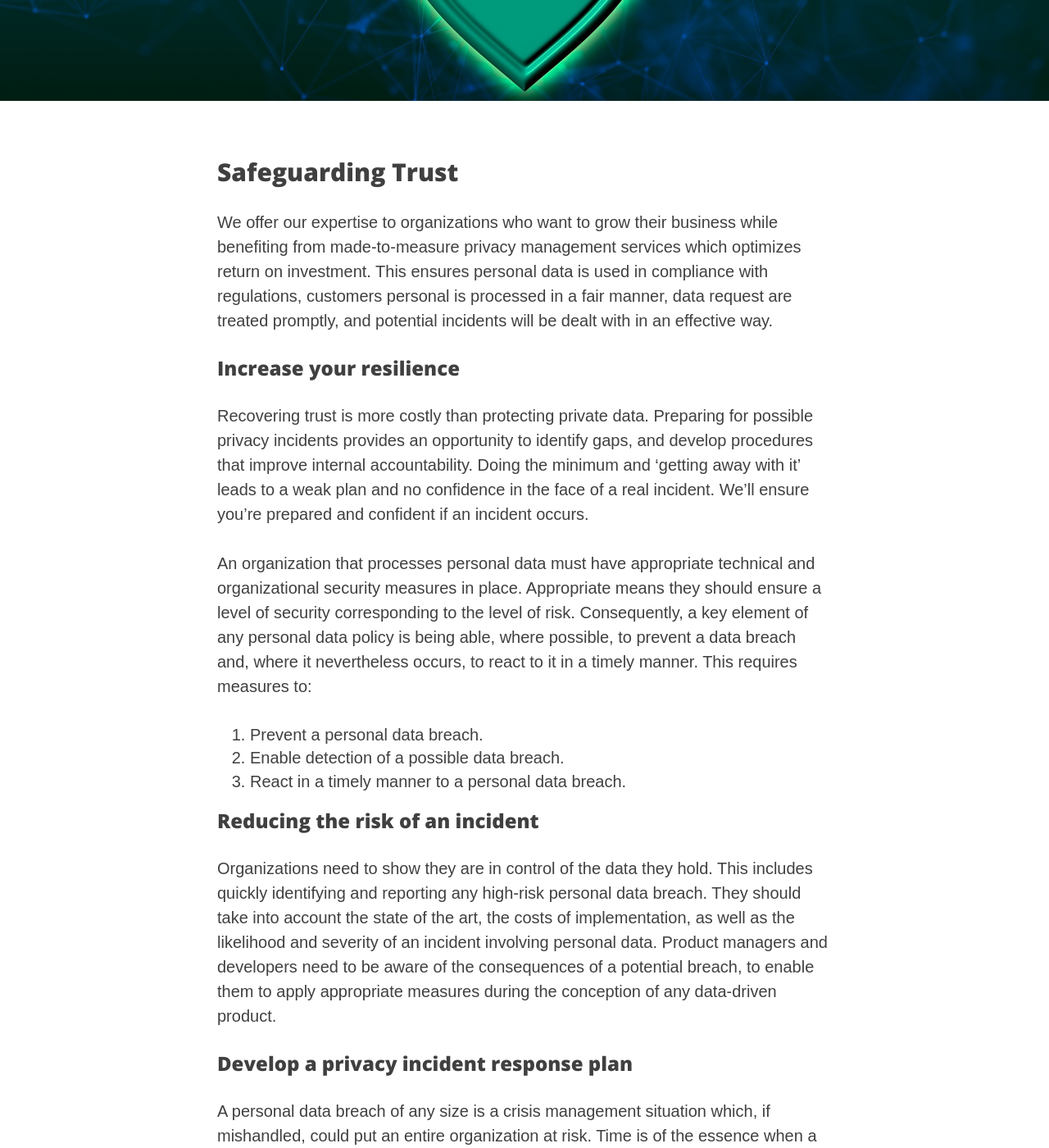
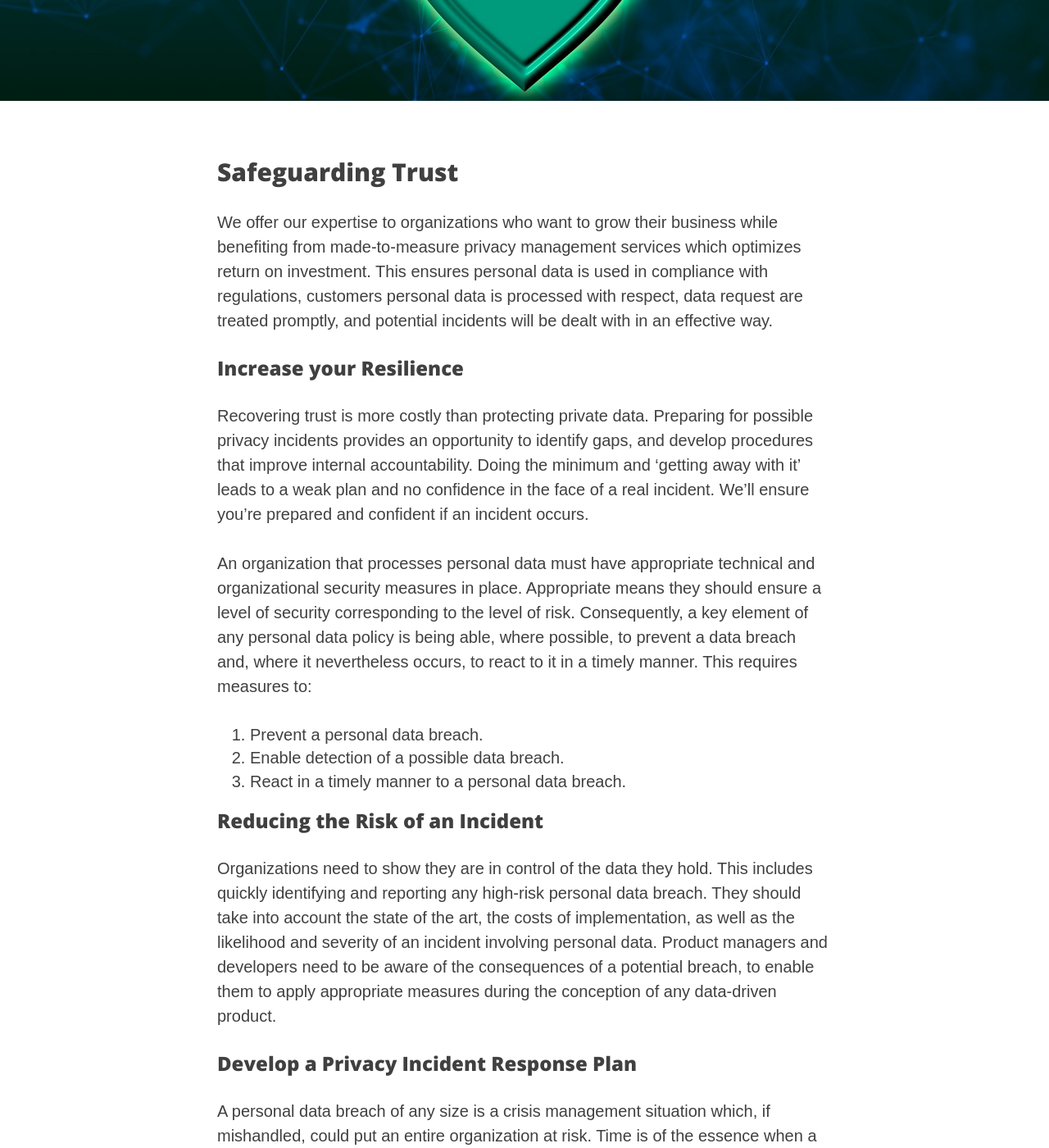
Before and after one commit to riod4/services, a Jekyll site: the page built from _services/compliance-services.md, in a window 1280 px wide and 1400 px high, scrolled down 364 px. Shown: the whole window at 82% size. Built offline with Jekyll 4.4.1, drawn with Linux system fonts in a browser that asks for light colours; nearby versions of some CDN libraries.

Commit message:
Update compliance-services.md text. 2020-11-16 v1.0

```diff
--- a/_services/compliance-services.md
+++ b/_services/compliance-services.md
@@ -15,10 +15,10 @@ header-license:
 ---
 
 ## Safeguarding Trust
-We offer our expertise to organizations who want to grow their business while benefiting from made-to-measure privacy management services which optimizes return on investment. This ensures personal data is used in compliance with regulations, customers personal is processed in a fair manner, data request are treated promptly, and potential incidents will be dealt with in an effective way.
+We offer our expertise to organizations who want to grow their business while benefiting from made-to-measure privacy management services which optimizes return on investment. This ensures personal data is used in compliance with regulations, customers personal data is processed with respect, data request are treated promptly, and potential incidents will be dealt with in an effective way.
 
 
-### Increase your resilience
+### Increase your Resilience
 Recovering trust is more costly than protecting private data. Preparing for possible privacy incidents provides an opportunity to identify gaps, and develop procedures that improve internal accountability. Doing the minimum and ‘getting away with it’ leads to a weak plan and no confidence in the face of a real incident. We’ll ensure you’re prepared and confident if an incident occurs.
 
 An organization that processes personal data must have appropriate technical and organizational security measures in place. Appropriate means they should ensure a level of security corresponding to the level of risk. Consequently, a key element of any personal data policy is being able, where possible, to prevent a data breach and, where it nevertheless occurs, to react to it in a timely manner. This requires measures to:
@@ -28,13 +28,13 @@ An organization that processes personal data must have appropriate technical and
 3.	React in a timely manner to a personal data breach.
 
 
-### Reducing the risk of an incident
+### Reducing the Risk of an Incident
 Organizations need to show they are in control of the data they hold. This includes quickly identifying and reporting any high-risk personal data breach. They should take into account the state of the art, the costs of implementation, as well as the likelihood and severity of an incident involving personal data. Product managers and developers need to be aware of the consequences of a potential breach, to enable them to apply appropriate measures during the conception of any data-driven product.
 
-### Develop a privacy incident response plan
+### Develop a Privacy Incident Response Plan
 A personal data breach of any size is a crisis management situation which, if mishandled, could put an entire organization at risk. Time is of the essence when a privacy incident has been identified. Many jurisdictions have laws which comply businesses to disclose any personal data breach in a timely manner. Personal data protection is not only an IT issue, it is a business risk, and any breach response should involve people from a number of different areas. Dealing with a data breach may be a first for many employees, it is therefore essential to have an incident response plan in place and to plan for regular incident response exercises. Failure to do so increases the regulatory, litigation and reputation risk to the entire organization.
 
-### Don't wait
+### Don't Wait
 The biggest mistake organizations of all sizes make is waiting until after an incident to figure out what to do next. It is unfortunate since, generally, an organization will not suffer simply because of a data breach. It will expose itself to greater risk by improperly responding to a breach, the result of not having a crisis plan in place. It’s important to not only build better defenses, but also better responses.
 
 To hear how we can help you increase resilience and mitigate the impact of a privacy incident, get in touch. [**Contact us**]({{ site.baseurl }}/contact)
```
